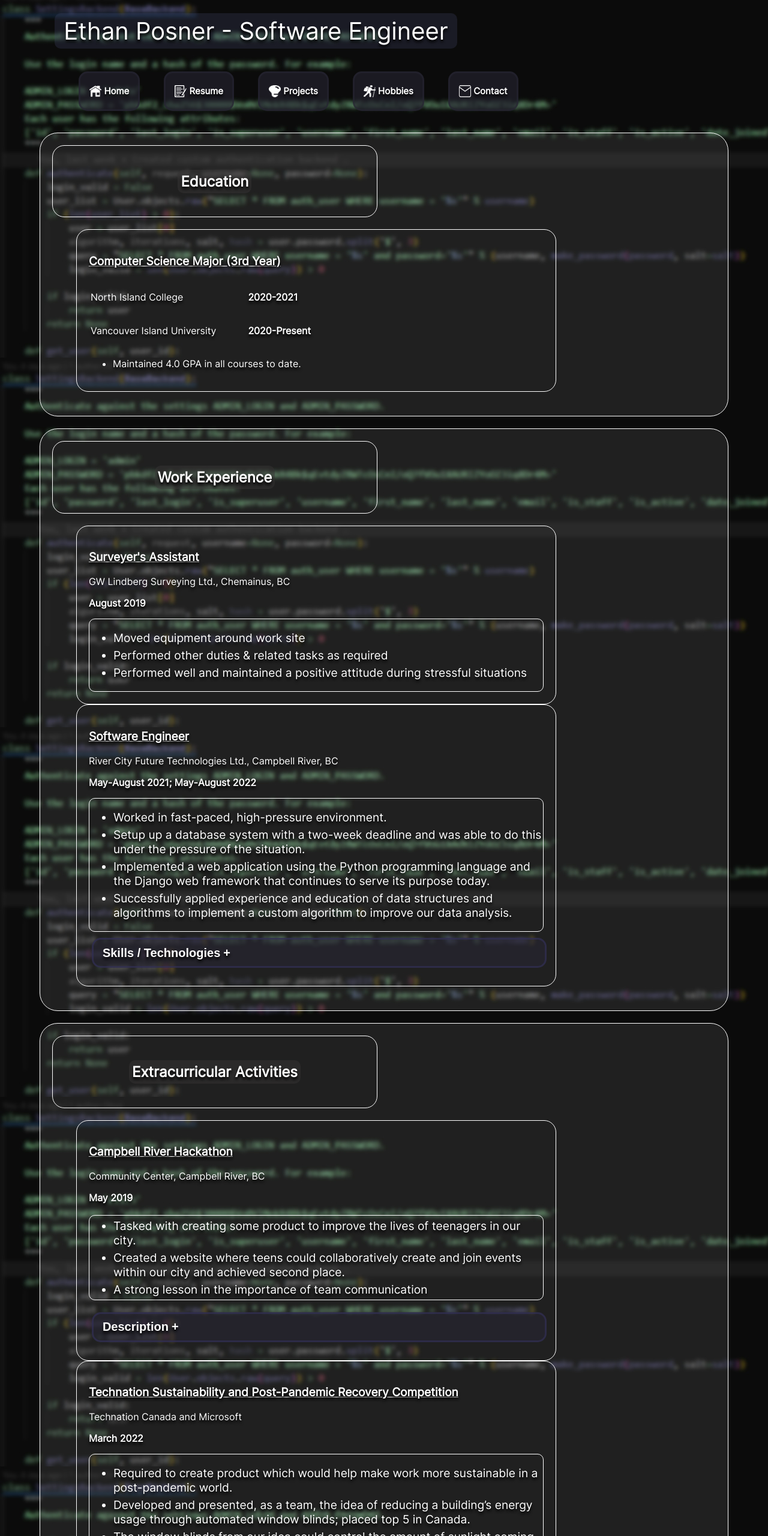
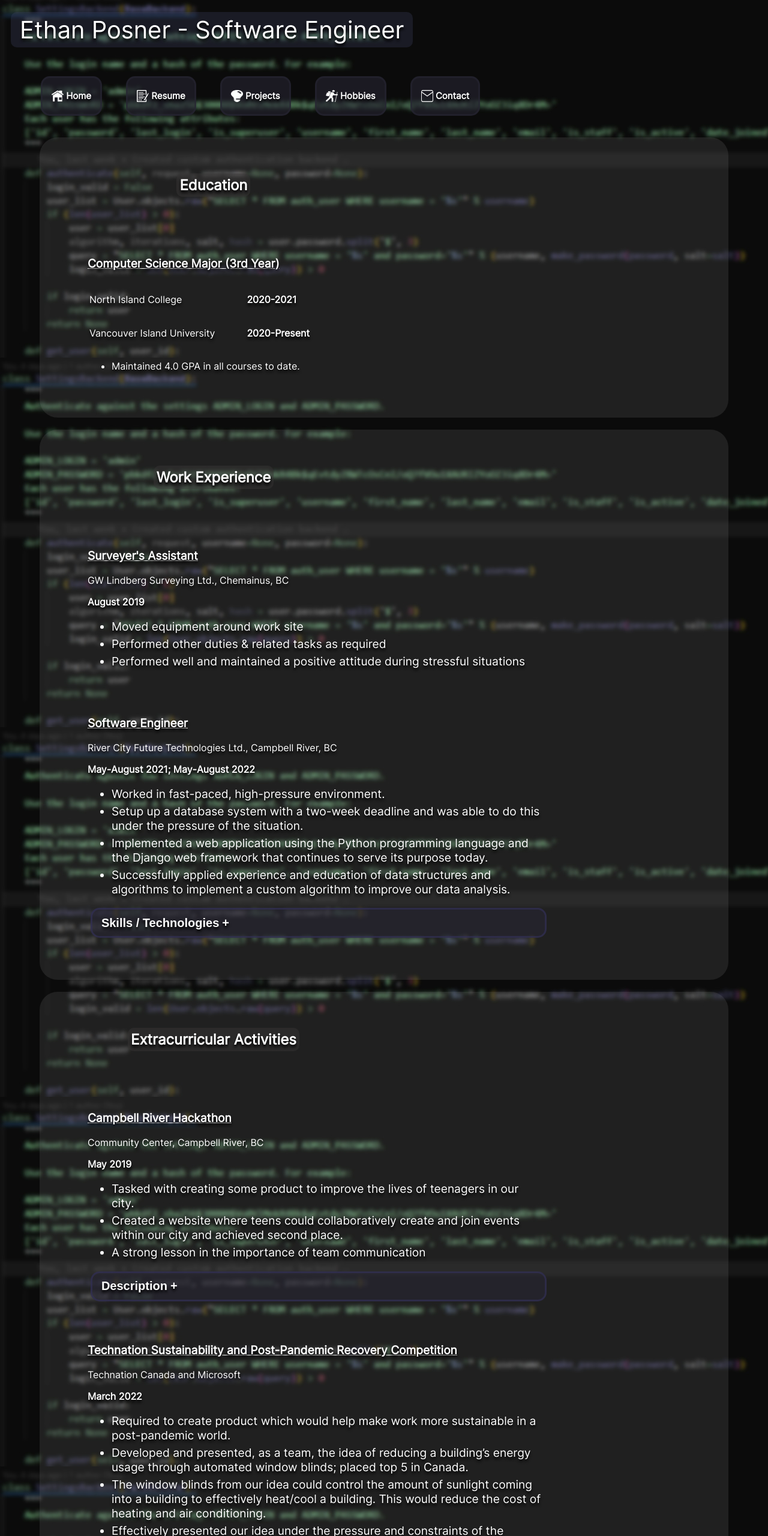
Before and after one commit to Enprogames/Enprogames.github.io, a plain HTML site: page resume.html in a window 1280 px wide. Shown: the part 20-2580 px from the top of the page at 60% size. Drawn offline with Linux system fonts and the light colour scheme.

Commit message:
Fixed navbar positioning

```diff
--- a/css/style.css
+++ b/css/style.css
@@ -4,6 +4,7 @@
 
 
 :root {
+    --bg: rgb(3, 2, 29);
     --button: rgba(39, 38, 52, 0.594);
     --button-hover: rgb(9, 8, 15);
     --button-border: rgba(53, 50, 92, 0.594);
@@ -20,6 +21,7 @@
 
 body {
     background-image: url("img/bg-code-blured.jpg");
+    background-color: var(--bg);
     font-family: 'Inter';
 
     /* display: flex; */
@@ -66,18 +68,16 @@ a:hover {
 
 .header {
     color: white;
-    margin: 20px 5%;
-    width: 90%;
-    height: 10%;
 
     display: flex;
     flex-wrap: wrap;
     align-items: center;
+    max-width: 100rem;
+    margin: 0 auto;
 }
 
 .title {
-    margin-right: auto;
-    padding: 0px 20px;
+    margin: 10px 10px;
 }
 
 .title h1 {
@@ -102,26 +102,19 @@ a:hover {
 
 .navbar {
     display: flex;
-    padding: 0px;
     height: 100%;
 }
 
 .navbar a {
     padding: 5px 15px;
     height: 50px;
-
-}
-
-.footer {
-    display: flex;
-    align-items: flex-start;
-    justify-content: left;
 }
 
 .button-list {
     display: flex;
     flex-wrap: wrap;
     list-style: none;
+    justify-content: center;
 }
 
 .button-list li {
@@ -209,7 +202,6 @@ a:hover {
 .key-points {
     font-size: 1.2em;
     border-radius: 10px;
-    border: 1px solid white;
 }
 
 .key-points li {
@@ -217,10 +209,8 @@ a:hover {
     margin-bottom: 5px;
 }
 
-.square-box-emphasis {
-    border-radius: 20px;
+.separated-emphasis {
     padding: 20px;
-    border: 1px solid white;
 }
 
 /* Apply to a table where text elements should be tabbed and aligned over multiple lines */
@@ -235,6 +225,10 @@ a:hover {
 
 .active, .collapsible:hover {
     background-color: var(--button-hover);
+}
+
+.collapsible:hover {
+    cursor:pointer;
 }
 
 .collapsible:after {
--- a/resume.html
+++ b/resume.html
@@ -20,12 +20,12 @@
 
   <div class="content">
     <div id="double-column-container">
-      <div class="double-column-item square-box-emphasis">
-        <div class="double-column-left-part square-box-emphasis">
+      <div class="double-column-item separated-emphasis">
+        <div class="double-column-left-part separated-emphasis">
           <h2>Education</h2>
         </div>
         <div class="double-column-right-part">
-          <div class="square-box-emphasis">
+          <div class="separated-emphasis">
             <p class="title-item">Computer Science Major (3rd Year)</p>
             <table class="aligned-items-table">
               <tr>
@@ -51,12 +51,12 @@
           </div>
         </div>
       </div>
-      <div class="double-column-item square-box-emphasis">
-        <div class="double-column-left-part square-box-emphasis">
+      <div class="double-column-item separated-emphasis">
+        <div class="double-column-left-part separated-emphasis">
           <h2>Work Experience</h2>
         </div>
         <div class="double-column-right-part">
-          <div class="square-box-emphasis">
+          <div class="separated-emphasis">
             <p class="title-item">Surveyer's Assistant</p>
             <p>GW Lindberg Surveying Ltd., Chemainus, BC</p>
             <p><strong>August 2019</strong></p>
@@ -68,7 +68,7 @@
               </ul>
             </div>
           </div>
-          <div class="square-box-emphasis">
+          <div class="separated-emphasis">
             <p class="title-item">Software Engineer</p>
             <p>River City Future Technologies Ltd., Campbell River, BC</p>
             <p><strong>May-August 2021; May-August 2022</strong></p>
@@ -96,13 +96,13 @@
 
         </div>
       </div>
-      <div class="double-column-item square-box-emphasis" id="extracurricular-activities">
-        <div class="double-column-left-part square-box-emphasis">
+      <div class="double-column-item separated-emphasis" id="extracurricular-activities">
+        <div class="double-column-left-part separated-emphasis">
           <h2>Extracurricular Activities</h2>
         </div>
         <div class="double-column-right-part">
 
-          <div class="square-box-emphasis">
+          <div class="separated-emphasis">
             <p class="title-item">Campbell River Hackathon</p>
             <p>Community Center, Campbell River, BC</p>
             <p><strong>May 2019</strong></p>
@@ -123,7 +123,7 @@
             </div>
 
           </div>
-          <div class="square-box-emphasis">
+          <div class="separated-emphasis">
             <p class="title-item">Technation Sustainability and Post-Pandemic Recovery Competition</p>
             <p>Technation Canada and Microsoft</p>
             <p><strong>March 2022</strong></p>
@@ -156,17 +156,17 @@
           </div>
         </div>
       </div>
-      <div class="double-column-item square-box-emphasis">
-        <div class="double-column-left-part square-box-emphasis">
+      <div class="double-column-item separated-emphasis">
+        <div class="double-column-left-part separated-emphasis">
           <h2>Awards and Honors</h2>
         </div>
         <div class="double-column-right-part">
-          <div class="square-box-emphasis">
+          <div class="separated-emphasis">
             <p class="title-item">Applied Skills - Computer Technology Award</p>
             <p>Timberline Secondary, Campbell River, BC</p>
             <p><strong>June 2020</strong></p>
           </div>
-          <div class="square-box-emphasis">
+          <div class="separated-emphasis">
             <p class="title-item">“A” Average Honor Roll</p>
             <p>Timberline Secondary, Campbell River, BC</p>
             <p><strong>2016 - 2020</strong></p>
```
Also changed, not shown: projects.html (+5 -5 lines).
